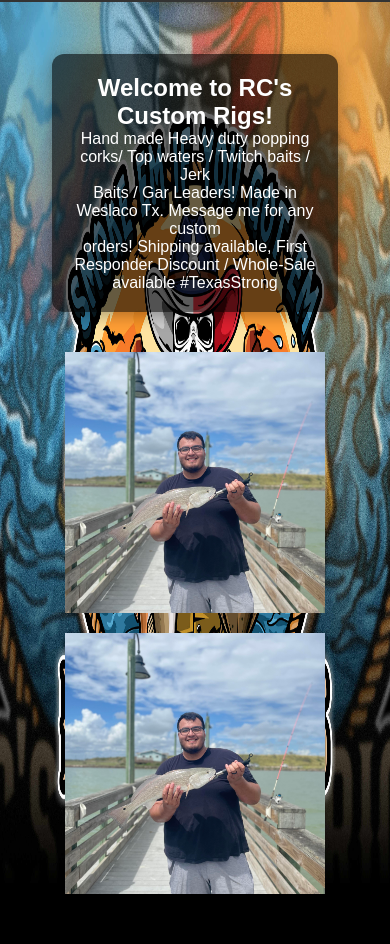
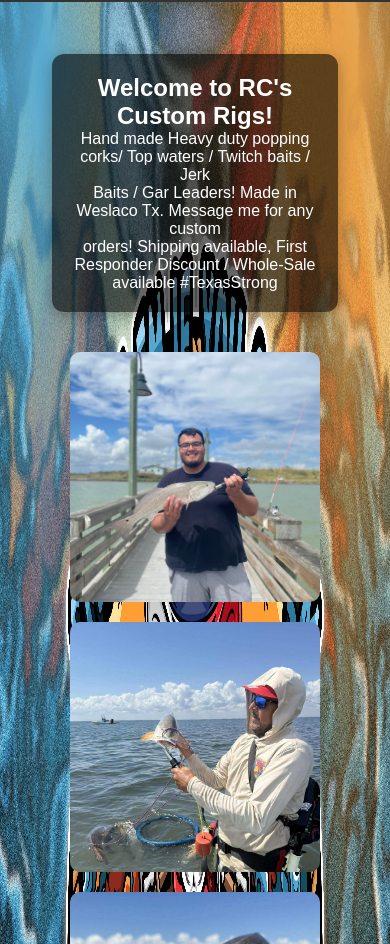
Before and after one commit to glow838/rc_cust_rig, a plain HTML site: page index.html in a window 390 px wide. Shown: the part 98-1042 px from the top of the page. Drawn offline with nearby package versions, Linux system fonts and the light colour scheme.

Commit message:
Homepage Fixed Img Side

```diff
--- a/index.html
+++ b/index.html
@@ -52,9 +52,20 @@
       </div>
 
       <!-- Container for fisherman & fish images -->
-     <div class="image-sides">
-  <img src="images/fisherman/fisherman.jpg" class="side-image left-img" alt="Left Image">
-  <img src="images/fisherman/fisherman.jpg" class="side-image right-img" alt="Right Image">
+<div class="sides-container">
+
+  <div class="side-column left-side">
+    <img src="images/fisherman/fisherman.jpg">
+    <img src="images/fisherman/fisherman2.jpeg">
+    <img src="images/fisherman/fisherman3.jpeg">
+  </div>
+
+  <div class="side-column right-side">
+    <img src="images/fisherman/fisherman4.jpeg">
+    <img src="images/fisherman/fisherman5.jpeg">
+    <img src="images/fisherman/fisherman7.jpeg">
+  </div>
+
 </div>
     </main>
 
--- a/style.css
+++ b/style.css
@@ -269,13 +269,24 @@ footer {
   }
 }
 
+/* -------- MOBILE VERSION -------- */
 @media (max-width: 768px) {
-  .side-image {
-    position: static;
-    transform: none;
-    width: 80%;
-    margin: 20px auto;
-    display: block;
+  .sides-container {
+    flex-direction: column;        /* Stack everything */
+    align-items: center;
+    gap: 20px;
+  }
+
+  .side-column {
+    flex-direction: column;
+    align-items: center;
+  }
+
+  /* MAKE ALL MOBILE IMAGES EXACT SAME SIZE */
+  .side-column img {
+    width: 250px;        /* exact same size */
+    height: 250px;       /* exact same size */
+    object-fit: cover;   /* crops to fit perfectly */
   }
 }
 
```
